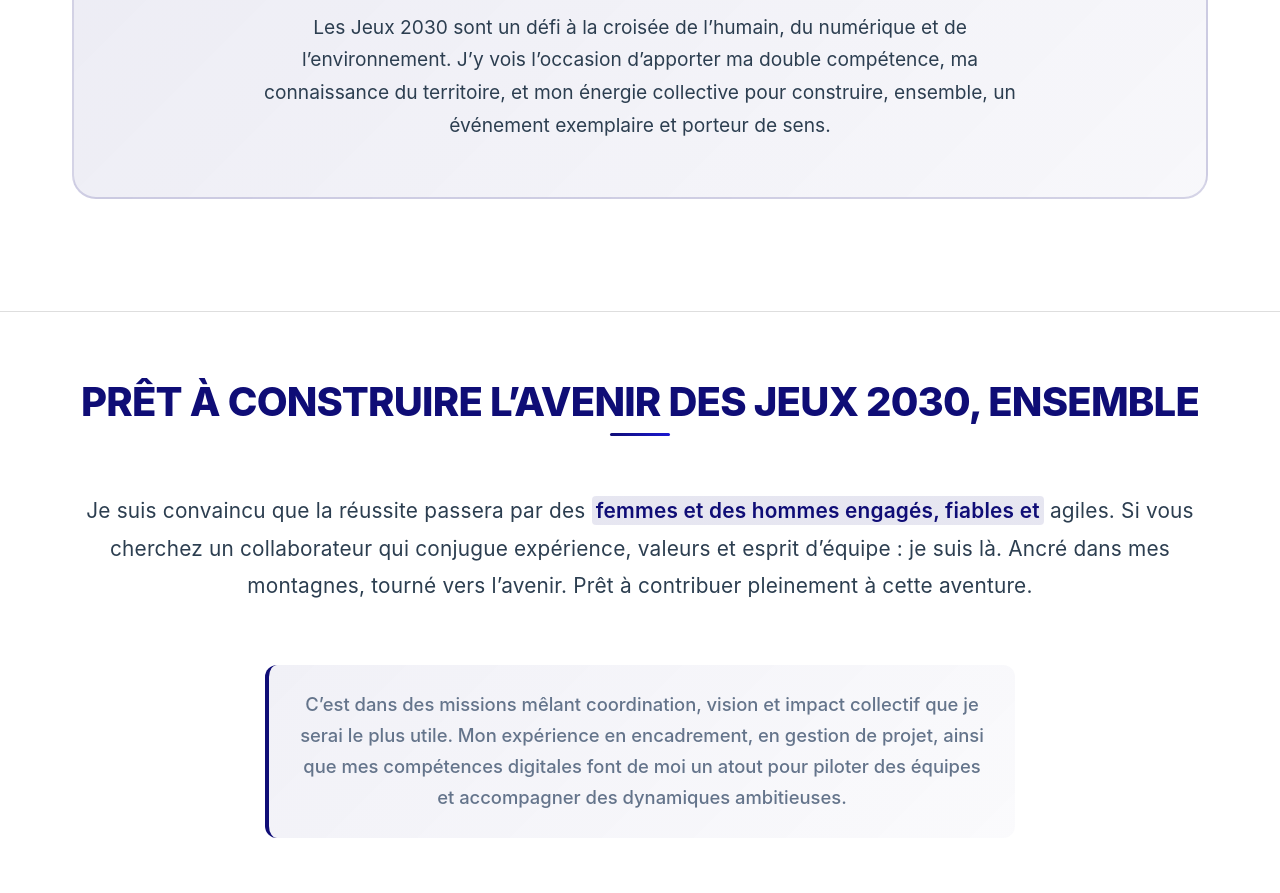
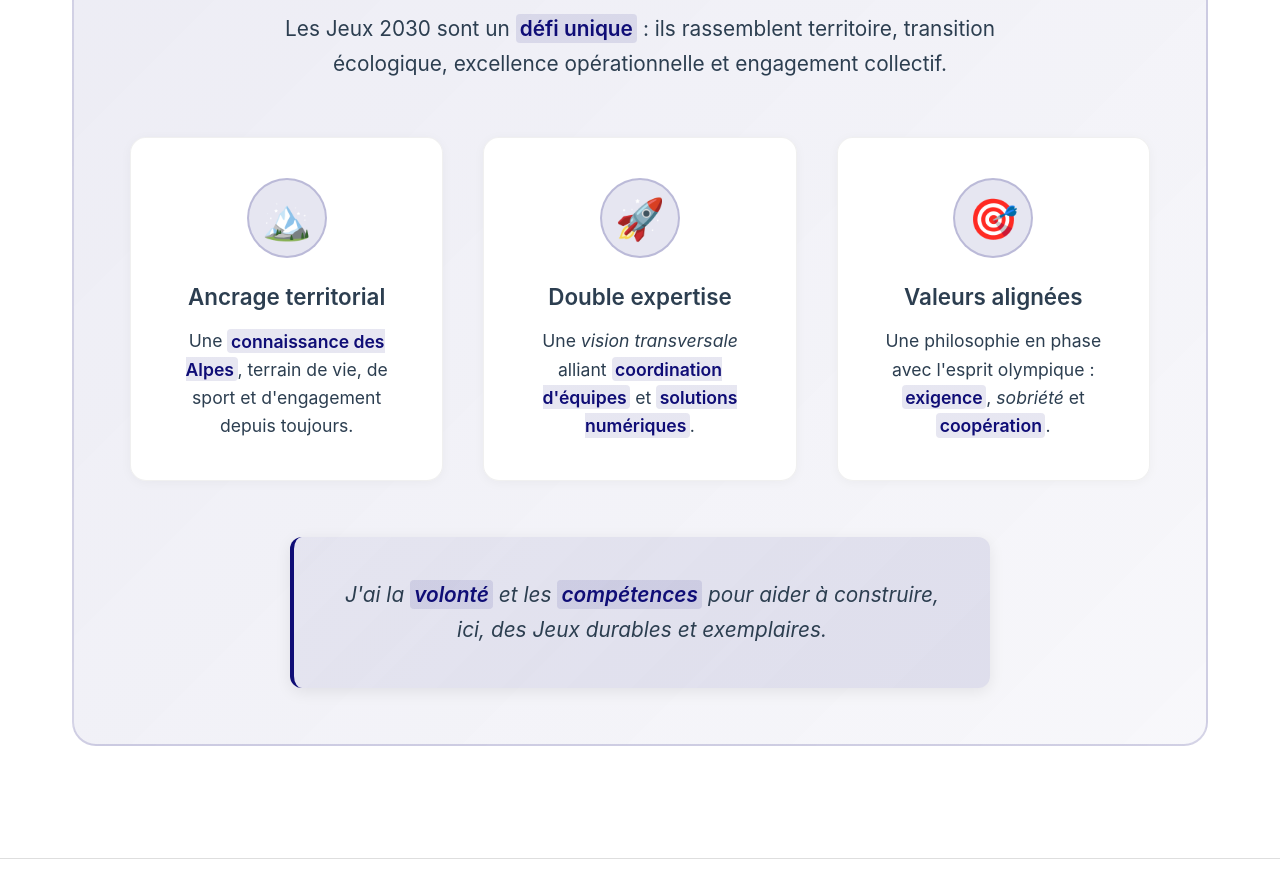
Before and after one commit to PierreGAMEN/candidature_JO, a Vue app: page / in a window 1280 px wide. Shown: the part 5880-6773 px from the top of the page. Built offline with nearby package versions, Linux system fonts and the light colour scheme.

Commit message:
feat: ajout d'une section motivation avec des points clés et une conclusion pour une présentation améliorée

```diff
--- a/src/components/specific/Trajectoire.vue
+++ b/src/components/specific/Trajectoire.vue
@@ -43,11 +43,38 @@ import SectionPart from '../sectionPart.vue';
 
         <div class="motivation">
           <h3>Pourquoi moi, maintenant ?</h3>
-          <p>
-            Les Jeux 2030 sont un défi à la croisée de l’humain, du numérique et de l’environnement. J’y vois l’occasion
-            d’apporter ma double compétence, ma connaissance du territoire, et mon énergie collective pour construire,
-            ensemble, un événement exemplaire et porteur de sens.
+          <p class="motivation-intro">
+            Les Jeux 2030 sont un <strong>défi unique</strong> : ils rassemblent territoire, transition écologique,
+            excellence opérationnelle et engagement collectif.
           </p>
+
+          <div class="motivation-points">
+            <div class="motivation-point">
+              <div class="point-icon">🏔️</div>
+              <h4>Ancrage territorial</h4>
+              <p>Une <strong>connaissance des Alpes</strong>, terrain de vie, de sport et d'engagement depuis
+                toujours.</p>
+            </div>
+
+            <div class="motivation-point">
+              <div class="point-icon">🚀</div>
+              <h4>Double expertise</h4>
+              <p>Une <em>vision transversale</em> alliant <strong>coordination d'équipes</strong> et <strong>solutions
+                  numériques</strong>.</p>
+            </div>
+
+            <div class="motivation-point">
+              <div class="point-icon">🎯</div>
+              <h4>Valeurs alignées</h4>
+              <p>Une philosophie en phase avec l'esprit olympique : <strong>exigence</strong>, <em>sobriété</em> et
+                <strong>coopération</strong>.</p>
+            </div>
+          </div>
+
+          <blockquote class="motivation-conclusion">
+              J'ai la <strong>volonté</strong> et les <strong>compétences</strong>
+              pour aider à construire, ici, des Jeux durables et exemplaires.
+          </blockquote>
         </div>
       </div>
     </template>
@@ -239,6 +266,97 @@ import SectionPart from '../sectionPart.vue';
     position: relative;
     z-index: 1;
   }
+
+  .motivation-intro {
+    text-align: center;
+    margin-bottom: var(--spacing-xl);
+    font-size: clamp(1.1rem, 2.2vw, 1.3rem);
+  }
+
+  .motivation-points {
+    display: grid;
+    grid-template-columns: repeat(auto-fit, minmax(300px, 1fr));
+    gap: var(--spacing-lg);
+    margin: var(--spacing-xl) 0;
+  }
+
+  .motivation-point {
+    display: flex;
+    flex-direction: column;
+    align-items: center;
+    text-align: center;
+    background: rgba(255, 255, 255, 0.95);
+    padding: var(--spacing-lg);
+    border-radius: 16px;
+    border: 1px solid rgba(0, 0, 0, 0.06);
+    box-shadow: 0 2px 12px rgba(0, 0, 0, 0.04);
+    transition: all 0.3s ease;
+
+    &:hover {
+      transform: translateY(-4px);
+      box-shadow: 0 8px 25px rgba(0, 0, 0, 0.1);
+    }
+
+    .point-icon {
+      font-size: 2.5rem;
+      margin-bottom: var(--spacing-md);
+      display: flex;
+      align-items: center;
+      justify-content: center;
+      width: 80px;
+      height: 80px;
+      background: rgba($primary-color, 0.1);
+      border-radius: 50%;
+      border: 2px solid rgba($primary-color, 0.2);
+    }
+
+    h4 {
+      font-size: clamp(1.2rem, 2.2vw, 1.4rem);
+      font-weight: 600;
+      color: var(--text-primary);
+      margin: 0 0 1rem 0;
+      line-height: 1.3;
+    }
+
+    p {
+      font-size: clamp(0.95rem, 2vw, 1.1rem);
+      line-height: 1.6;
+      margin: 0;
+      max-width: none;
+    }
+  }
+
+  .motivation-conclusion {
+    background: linear-gradient(135deg, rgba($primary-color, 0.05) 0%, rgba($primary-color, 0.1) 100%);
+    border: none;
+    border-left: 4px solid $primary-color;
+    border-radius: 12px;
+    padding: var(--spacing-lg);
+    margin: var(--spacing-xl) auto 0;
+    max-width: 700px;
+    position: relative;
+    overflow: hidden;
+
+    &::before {
+      content: '';
+      position: absolute;
+      top: -10px;
+      left: 20px;
+      font-size: 4rem;
+      font-family: serif;
+      color: rgba($primary-color, 0.3);
+      font-weight: bold;
+    }
+
+    p {
+      font-size: clamp(1.1rem, 2.2vw, 1.3rem);
+      line-height: 1.6;
+      margin: 0 0 var(--spacing-md) 0;
+      font-style: italic;
+      position: relative;
+      z-index: 1;
+    }
+  }
 }
 
 // Animations
@@ -285,6 +403,40 @@ import SectionPart from '../sectionPart.vue';
 .motivation {
   animation: fadeInLeft 0.6s ease-out 0.5s;
   animation-fill-mode: both;
+
+  .motivation-point {
+    animation: fadeInUp 0.6s ease-out;
+    animation-fill-mode: both;
+
+    &:nth-child(1) {
+      animation-delay: 0.7s;
+    }
+
+    &:nth-child(2) {
+      animation-delay: 0.9s;
+    }
+
+    &:nth-child(3) {
+      animation-delay: 1.1s;
+    }
+  }
+
+  .motivation-conclusion {
+    animation: fadeInUp 0.6s ease-out 1.3s;
+    animation-fill-mode: both;
+  }
+}
+
+@keyframes fadeInUp {
+  from {
+    opacity: 0;
+    transform: translateY(20px);
+  }
+
+  to {
+    opacity: 1;
+    transform: translateY(0);
+  }
 }
 
 // Responsive Design
@@ -313,6 +465,30 @@ import SectionPart from '../sectionPart.vue';
 
   .motivation {
     text-align: left;
+
+    .motivation-points {
+      grid-template-columns: 1fr;
+      gap: var(--spacing-md);
+    }
+
+    .motivation-point {
+      .point-icon {
+        width: 60px;
+        height: 60px;
+        font-size: 2rem;
+      }
+    }
+
+    .motivation-conclusion {
+      margin-left: var(--spacing-md);
+      margin-right: var(--spacing-md);
+
+      &::before {
+        font-size: 3rem;
+        top: -5px;
+        left: 15px;
+      }
+    }
   }
 }
 
```
